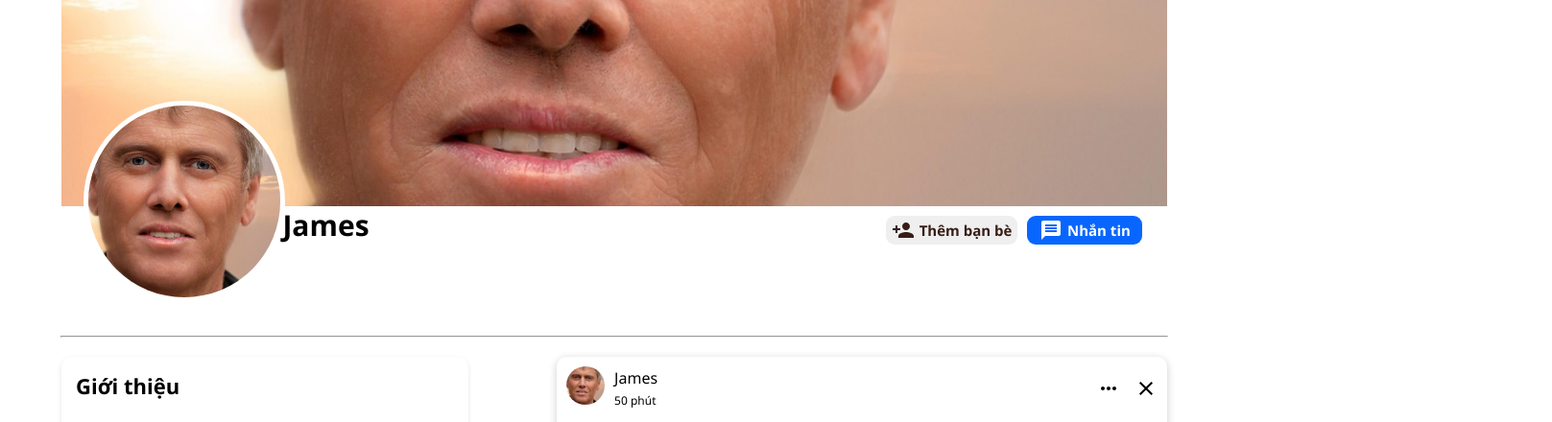
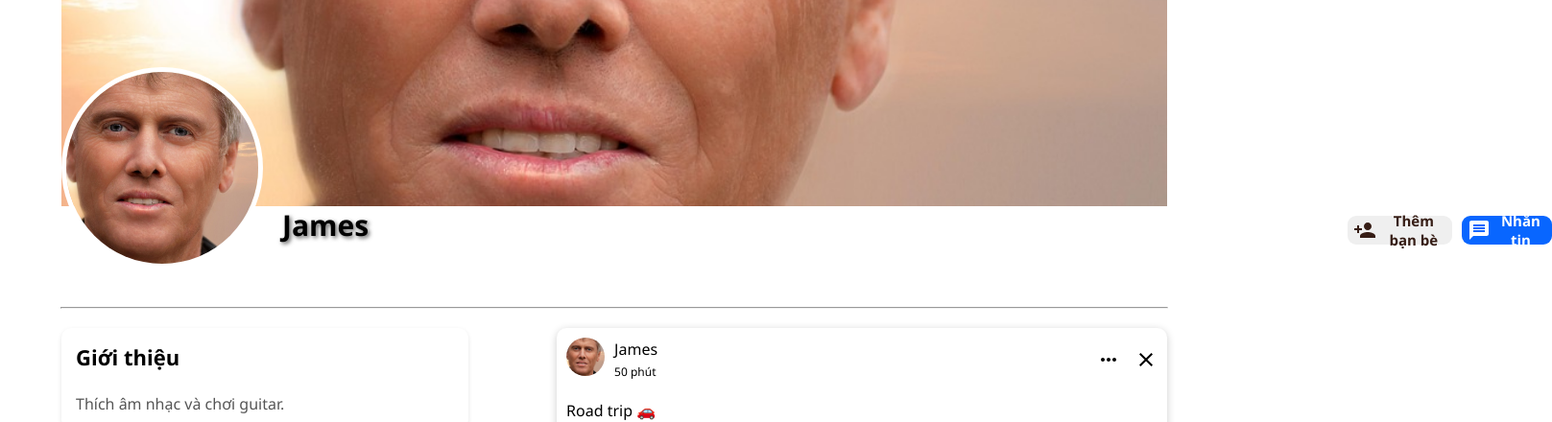
Before and after one commit to quachlinh23/Social_Media, a React (Vite) app: page /visitProfile/10 in a window 1280 px wide. Shown: the part 235-675 px from the top of the page at 96% size, 1617 px wide, since content can reach past the window. Built offline with nearby package versions, Linux system fonts and the light colour scheme; sample sign-in values are in the browser's storage.

Commit message:
update profile and FiendVisit

```diff
--- a/src/Pages/FriendVisit/FriendVisit.css
+++ b/src/Pages/FriendVisit/FriendVisit.css
@@ -9,40 +9,61 @@
 .friendVisitSub{
     width: 90%;
     margin: 0 auto;
-    position: relative;
+     position: relative;
 }
-
 .friendVisitSubImg{
     width: 100%;
     height: 400px;
     object-fit: cover;
+
+
 }
+.friendVisitMain {
+    position: absolute;
+    /* bottom: -80px; */
+    left: 50%;
+    transform: translateX(-50%);
+    width: 90%;
+    margin-top: -150px;
+    /* margin: 0 auto; */
+    display: flex;
+    align-items: flex-end;
+    justify-content: space-between;
+    z-index: 10;
+    /* background-color: red; */
+}
+.friendVisitMainInfo{
+display: flex;
+align-items: flex-end;
+gap: 20px;
 
+
+
+}
 .friendVisitMainImg {
     width: 200px;
     height: 200px;
     border-radius: 50%;
     object-fit: cover;
-    position: absolute;
-    left: 15%;
-    bottom: 250px;
-    transform: translateX(-50%);
     border: 5px solid white;
 }
 
 .friendVisitMainRightUserName{
-    position: absolute;
-    left: 23%;
-    bottom: 310px;
     font-size: 30px;
     font-weight: bold;
+    margin-bottom: 25px;
+    color: black;
+    text-shadow: 2px 2px 4px rgba(0,0,0,0.6);
 }
 
 .friendVisitMainBtns{
-    display: flex;
-    position: absolute;
-    right: 7%;
-    bottom: 310px;
+    display:flex;
+    align-items: flex-end;
+    justify-content: flex-end;
+    margin-left: 1000px;
+    width: auto;
+    height: auto;
+    margin-bottom: 25px;
     gap: 10px;
 }
 
@@ -86,9 +107,10 @@
     opacity: 0.8;
 }
 .friendVisitHr{
-    margin-top: 130px;
+   flex-wrap: 1 1 100%;
+
     width: 90%;
-    margin: 130px auto 20px auto;
+    margin: 100px auto 20px auto;
 }
 
 .friendVisitBottom {
--- a/src/Pages/FriendVisit/FriendVisit.jsx
+++ b/src/Pages/FriendVisit/FriendVisit.jsx
@@ -52,19 +52,20 @@ export default function FriendVisit() {
                 className="friendVisitSubImg"
                 />
             </div>
+
+
             <div className="friendVisitMain">
-                <div className="friendVisitMainLeft">
+                <div className="friendVisitMainInfo">
                     <img
                         src={FriendInfo.profilePicture}
                         alt=""
                         className="friendVisitMainImg"
                     />
-                </div>
-                <div className="friendVisitMainRight">
                     <span className="friendVisitMainRightUserName">
                     {FriendInfo.fullname}
                     </span>
-                </div>
+
+
                 <div className="friendVisitMainBtns">
                     <button className="btnFriend"
                       onClick={HandleFriend}
@@ -79,11 +80,13 @@ export default function FriendVisit() {
                   >
                     <Message /> Nhắn tin
                   </button>
+                   </div>
 
-                </div>
+        </div>
+         </div>
                 <hr className="friendVisitHr"/>
             </div>
-        </div>
+
         <div className="friendVisitBottom">
           <div className="friendVisitBottomLeft">
             <div className="friendVisitBottomLeftTop">
--- a/src/Pages/Profile/Profile.css
+++ b/src/Pages/Profile/Profile.css
@@ -1,3 +1,4 @@
+
 .profile{
  width: 100%;
 }
@@ -9,49 +10,69 @@
 .profileSub{
  width: 90%;
  margin: 0 auto;
-    position: relative;
+  position: relative; /* Giữ nguyên để các phần tử con có thể định vị tương đối với nó */
 }
 
 .profileSubImg{
  width: 100%;
  height: 400px;
  object-fit: cover;
+ /* Đã bỏ position: relative; vì không cần thiết */
 }
 
+/* --- PHẦN CẬP NHẬT CHÍNH --- */
+
+/* Loại bỏ background-color: red và thay đổi cách căn chỉnh */
+.profileMain{
+  display: flex;
+  align-items: center; /* Căn giữa theo chiều dọc */
+  width: 90%; /* Bằng với profileSub */
+  margin: 0 auto; /* Căn giữa */
+  /* Di chuyển lên trên ảnh bìa */
+  position: absolute;
+  top: 320px; /* Điều chỉnh giá trị này để đặt avatar lên trên ảnh bìa một khoảng hợp lý */
+  left: 50%; /* Bắt đầu căn chỉnh từ giữa */
+  transform: translateX(-50%); /* Dịch chuyển ngược lại 50% độ rộng để căn giữa */
+  z-index: 10; /* Đảm bảo nó nằm trên ảnh bìa */
+}
+
+/* Điều chỉnh lại vị trí của Avatar */
 .profileMainImg {
   width: 200px;
   height: 200px;
   border-radius: 50%;
   object-fit: cover;
-    position: absolute;
-    left: 15%;
-    bottom: 250px;
-    transform: translateX(-50%);
   border: 5px solid white;
+  margin-right: 20px; /* Tạo khoảng cách với tên người dùng */
+  /* Đã bỏ các thuộc tính định vị tuyệt đối (position, left, bottom, transform) */
 }
 
+/* Điều chỉnh vị trí của Tên người dùng */
 .profileMainRightUserName{
-    position: absolute;
-    left: 23%;
-    bottom: 310px;
   font-size: 30px;
   font-weight: bold;
+  color: black; /* Đổi màu chữ sang trắng để nổi bật trên nền ảnh bìa */
+  text-shadow: 2px 2px 4px rgba(0, 0, 0, 0.5); /* Thêm đổ bóng để dễ đọc hơn */
+
 }
 
+/* Điều chỉnh lại vị trí của đường kẻ ngang */
 .profileHr{
-    margin-top: 130px;
+ /* Đã thay đổi margin-top/bottom để căn chỉnh lại */
+ margin: 150px auto 20px auto;
  width: 90%;
-    margin: 130px auto 20px auto;
 }
 
+/* --- Giữ nguyên các phần còn lại --- */
 .profileBottom {
    display: flex;
-  justify-content: space-between; /* giữ khoảng cách đều */
+ justify-content: space-between;
  margin: 0 auto;
  width: 90%;
  gap: 100px;
 }
 
+/* ... các rule CSS khác ... */
 .profileBottomLeft {
     flex: 4;
 }
--- a/src/Pages/Profile/Profile.jsx
+++ b/src/Pages/Profile/Profile.jsx
@@ -22,24 +22,26 @@ export default function Profile() {
               alt=""
               className="profileSubImg"
             />
+
           </div>
           <div className="profileMain">
-            <div className="profileMainLeft">
+            {/* <div className="profileMainLeft"> */}
               <img
                 src={user.profilePicture}
                 alt=""
                 className="profileMainImg"
               />
-            </div>
-            <div className="profileMainRight">
+            {/* </div> */}
+            {/* <div className="profileMainRight"> */}
                 <span className="profileMainRightUserName">
                   {user.fullname}
                 </span>
-            </div>
+                 </div>
+            {/* </div> */}
             <hr className="profileHr"/>
           </div>
 
-        </div>
+
         <div className="profileBottom">
           <div className="profileBottomLeft">
             <div className="profileBottomLeftTop">
```
Lines whose indentation alone changed are shown as unchanged.
